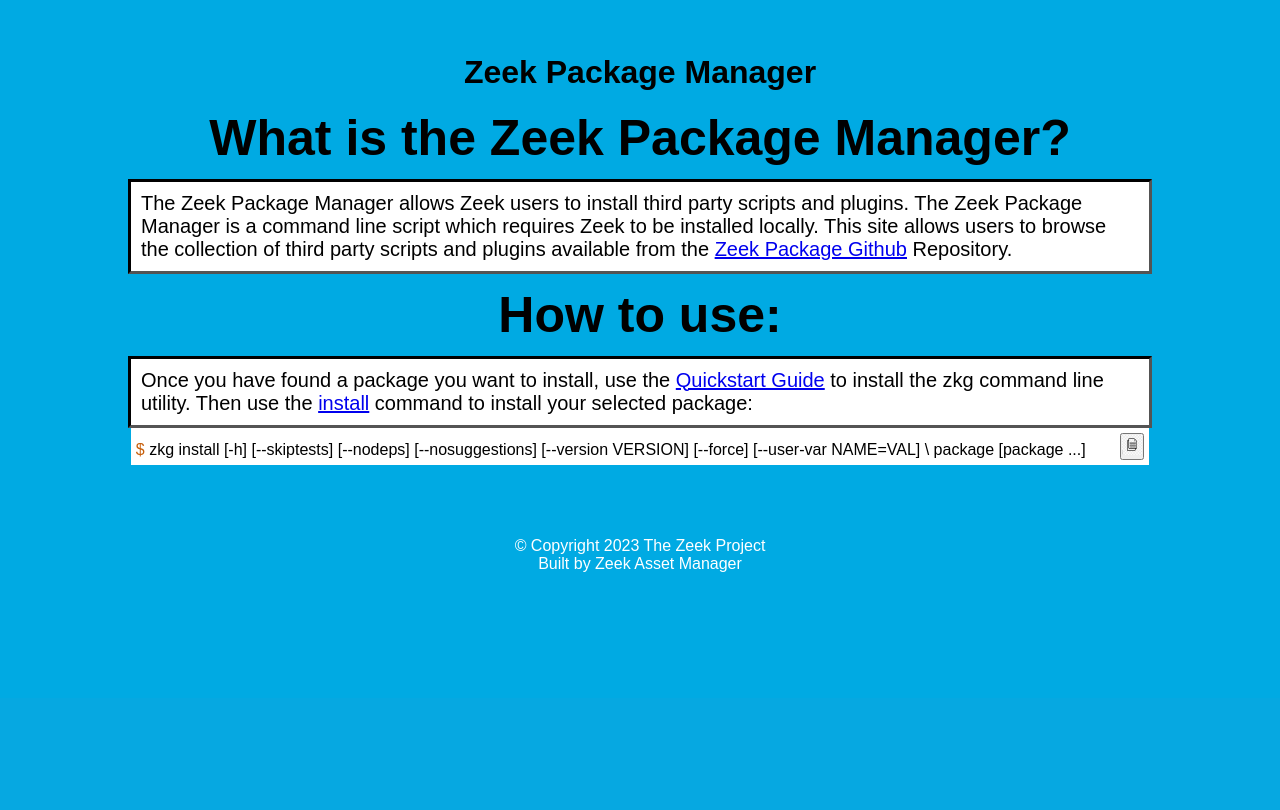
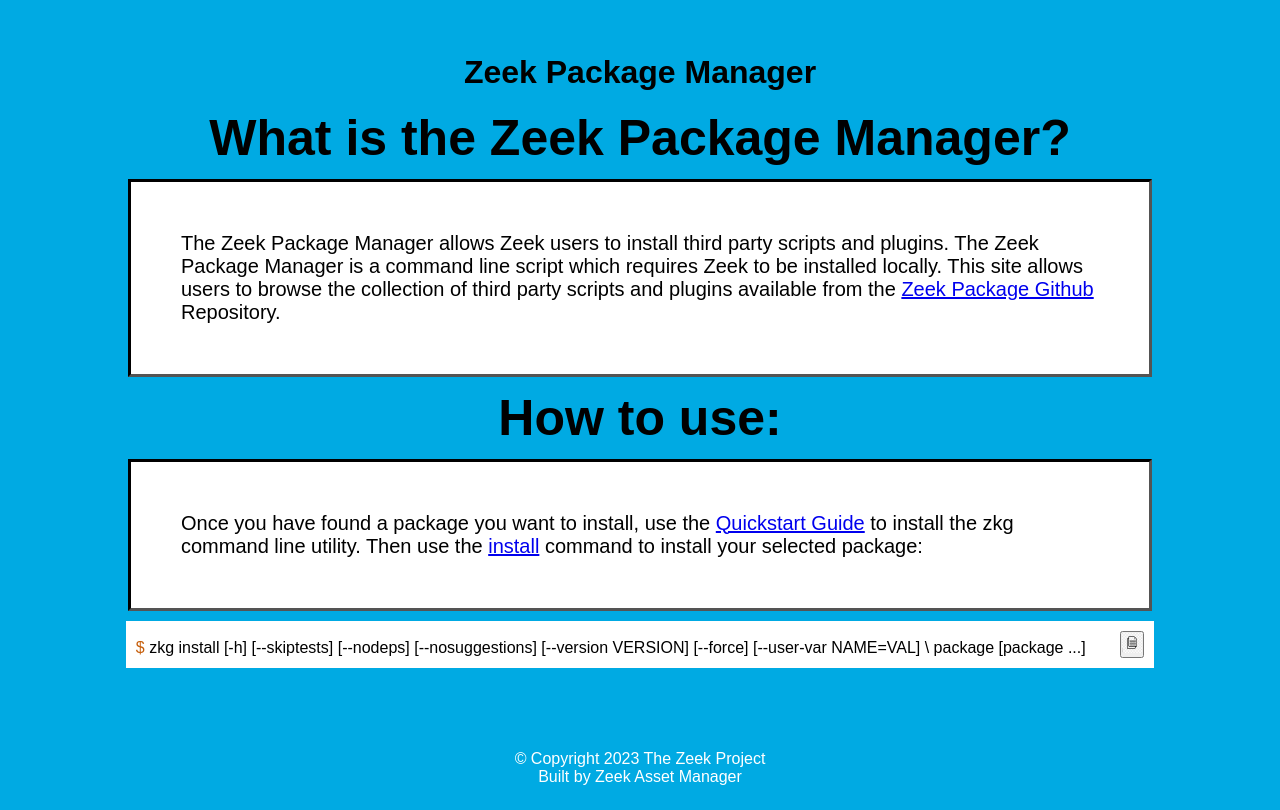
Before and after one commit to zeek/package-website, a FastAPI app: page /about in a window 1280 px wide. Shown: the part 102-912 px from the top of the page. Before the commit the page ends 674 px from the top, so only its background shows below. Run offline with FastAPI, Linux system fonts and the light colour scheme; parts of the project's set-up code (start-up, migrations or seed data) failed here and were passed over; some libraries are stand-ins or nearby versions.

Commit message:
changed padding for content

```diff
--- a/zeek-package-website/static/css/about.css
+++ b/zeek-package-website/static/css/about.css
@@ -84,7 +84,7 @@ footer {
 .w3-card-4 p {
     font-size: 20px;
     margin: 0 auto;
-    padding: 10px;
+    padding: 50px;
     width: 80%;
     color: black;
     outline-color: red;
@@ -113,8 +113,9 @@ footer {
     font-style: sans-serif;
     background: black;
     display:inline-block;
-    padding: 5px;
+    padding: 10px;
     background: white;
+    margin: 10px;
 
 }
 .gp {
```
